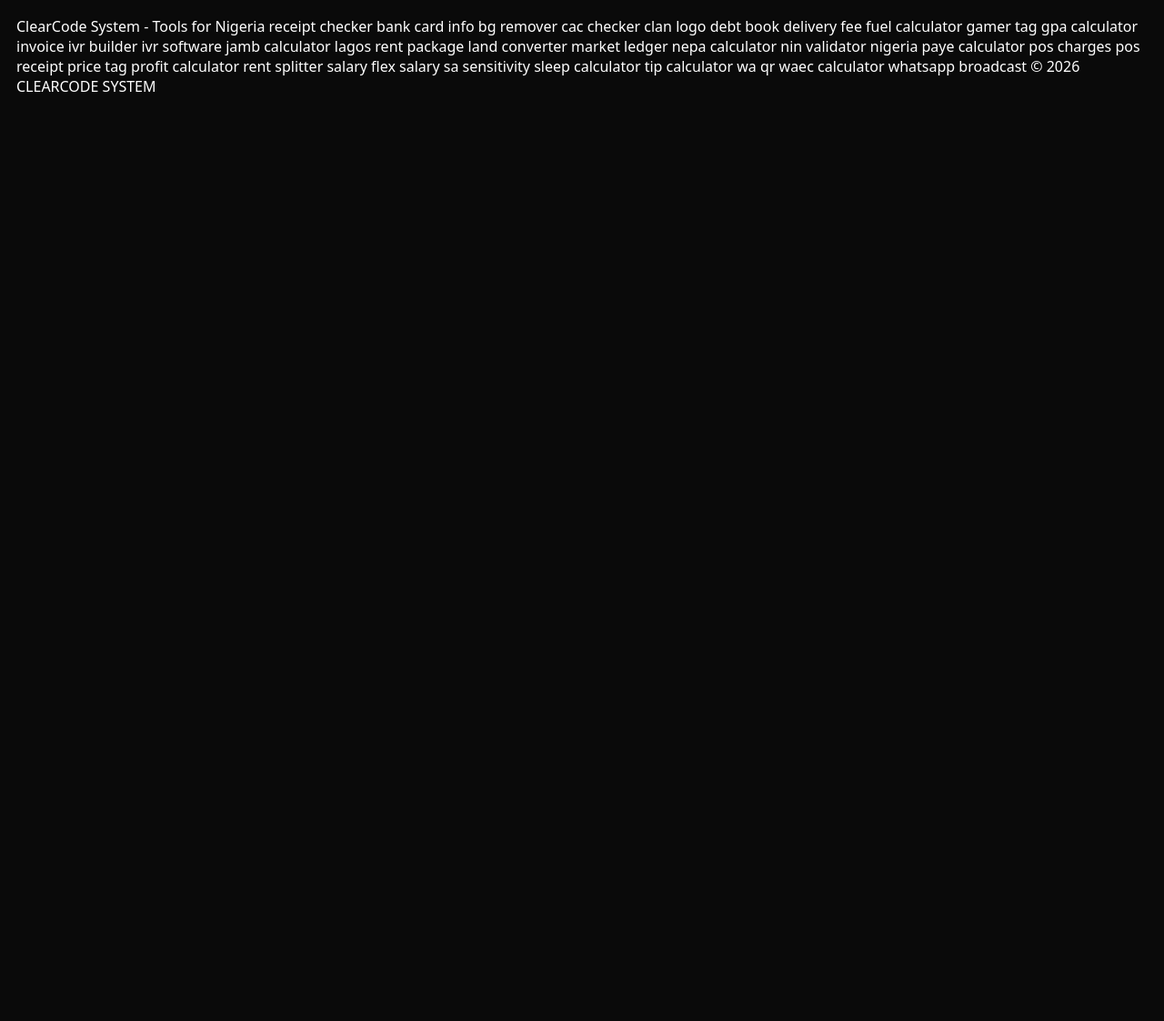
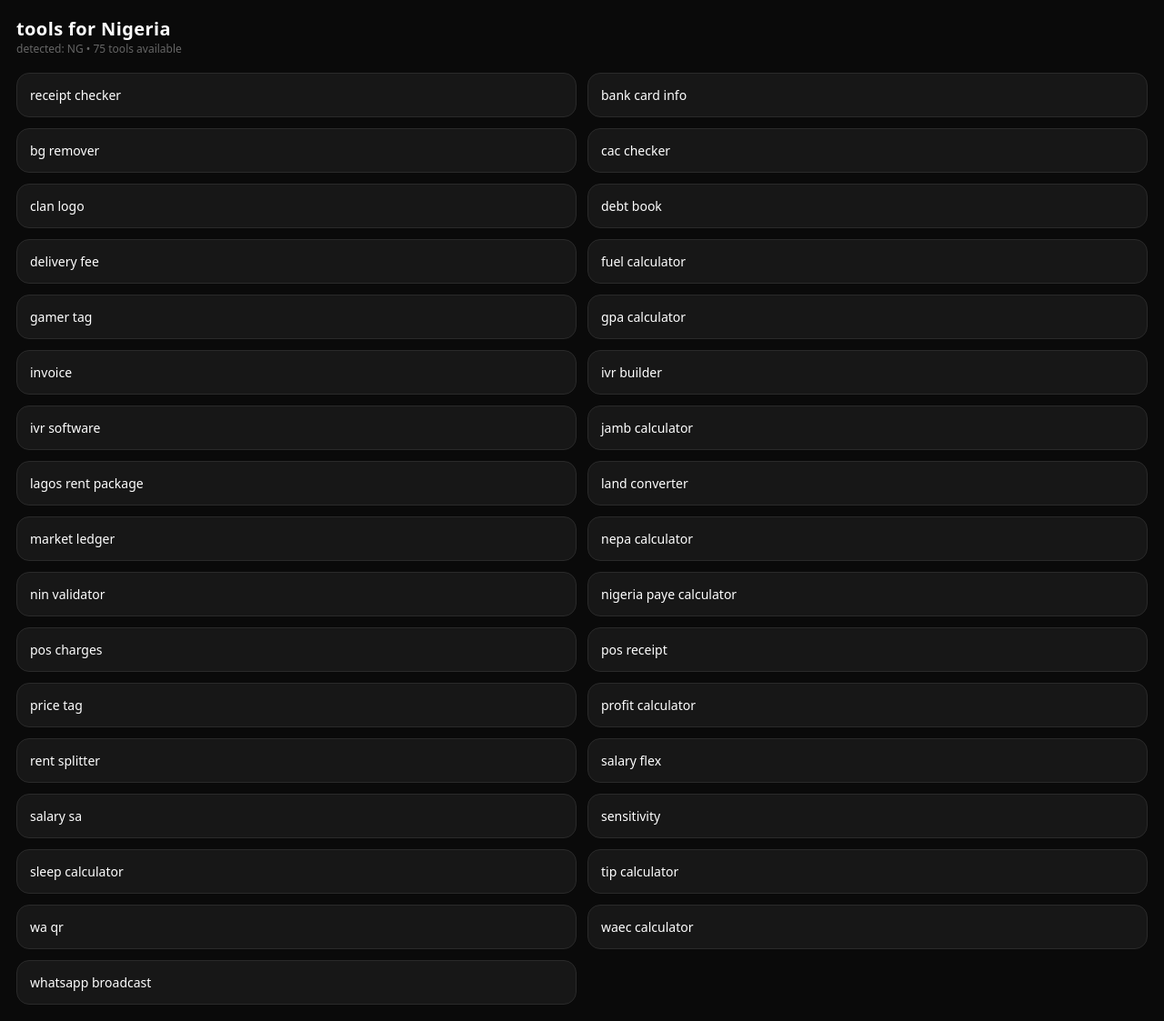
Before and after one commit to Topshugar/Clearcodesystem, a Flask app: page / in a window 1280 px wide. Shown: the whole page at 91% size. Before the commit the page ends 101 px from the top, so only its background shows below. Run offline with Flask 3, Linux system fonts and the light colour scheme; some libraries are stand-ins or nearby versions.

Commit message:
Update index.html

```diff
--- a/templates/index.html
+++ b/templates/index.html
@@ -1,5 +1,19 @@
-{% extends "base.html" %} {% block content %}
-ClearCode System - Tools for {{ country_name }}
-receipt checker {% for tool in tools %} {% if tool!= 'receipt_checker' %} {{ display_names.get(tool, tool.replace("_", " ").lower()) }} {% endif %} {% endfor %}
-© 2026 CLEARCODE SYSTEM
+{% extends "base.html" %}
+{% block content %}
+<div class="h">tools for {{ country_name }}</div>
+<div style="color:#666;font-size:12px;margin-bottom:14px">detected: {{ detected_country }} • {{ total_tools }} tools available</div>
+
+<div class="grid">
+<a href="/receipt" class="card">
+<span>receipt checker</span>
+</a>
+
+{% for tool in tools %}
+{% if tool!= 'receipt_checker' %}
+<a href="/tools/{{ tool }}" class="card">
+<span>{{ display_names.get(tool, tool.replace("_", " ").lower()) }}</span>
+</a>
+{% endif %}
+{% endfor %}
+</div>
 {% endblock %}
```
